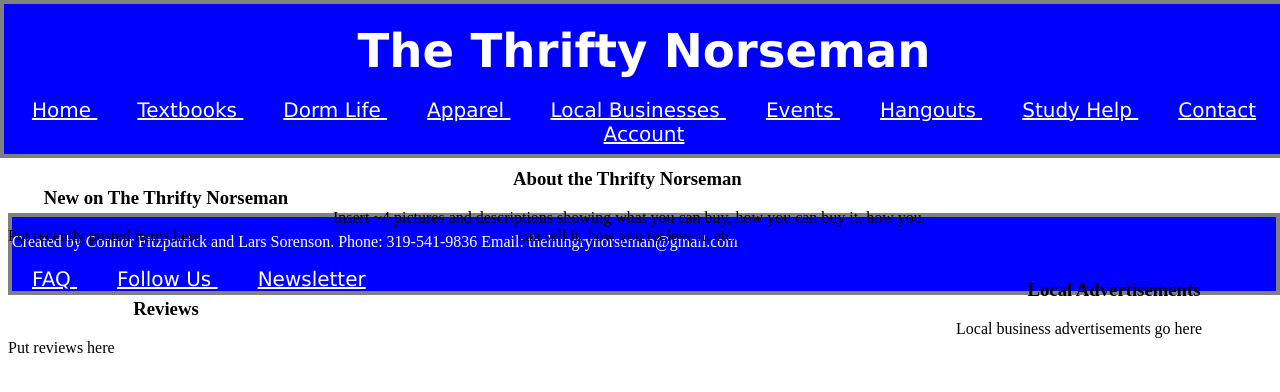
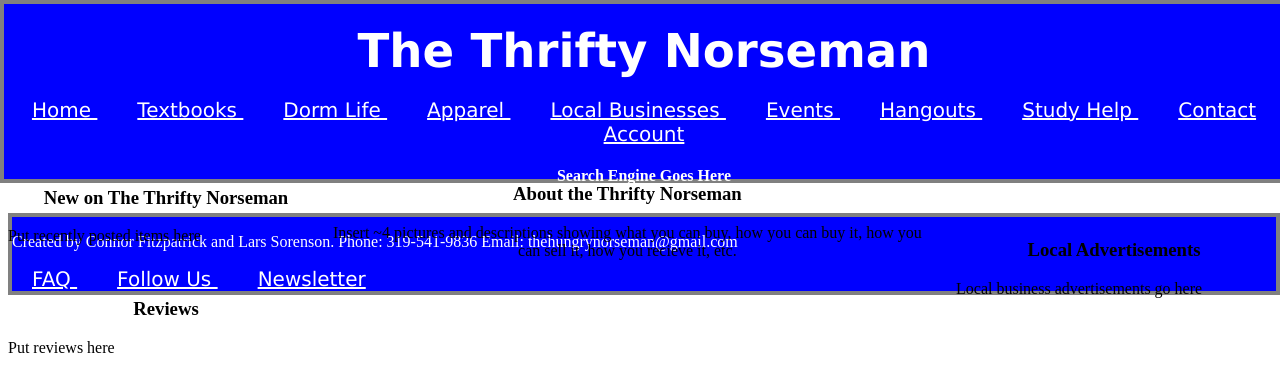
Before and after one commit to TheHungryNorseman/TheHungryNorseman, a plain HTML site: page index.html in a window 1280 px wide. Drawn offline with Linux system fonts and the light colour scheme.

Commit message:
Update index.css

```diff
--- a/index.css
+++ b/index.css
@@ -28,7 +28,7 @@ nav {
   background-color: blue;
   color: white;
   width:100%;
-  height: 150px;
+  height: 175px;
   text-align: center;
   border: 3pt solid gray;
   }
@@ -47,7 +47,7 @@ section#left {
 
 section#middle {
   position: relative;
-  top: 160px;
+  top: 175px;
   width:48%;
   margin-top:150px;
   margin: 0 auto;
@@ -57,7 +57,7 @@ section#middle {
 
 section#right {
   position: relative;
-  top: 160px;
+  top: 120px;
   width:25%;
   float:right;
 }
```
